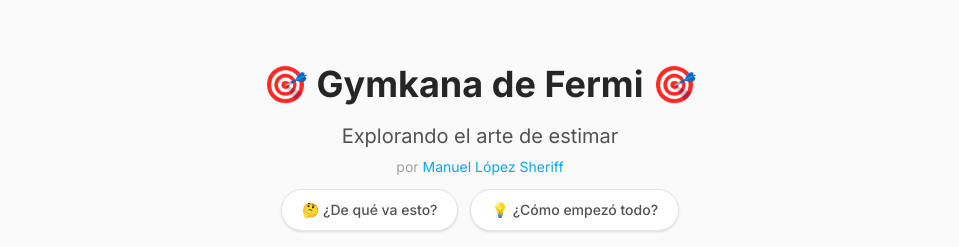
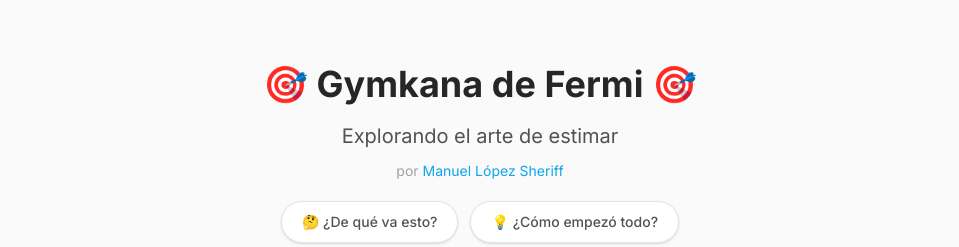
Before and after one commit to sheriffff/fermi, a Vue app: page / in a window 1280 px wide. Shown: the top 247 px of the page, without its empty margins (160-1119 px from the left). Built offline with nearby package versions, Linux system fonts and the light colour scheme; no server answers.

Commit message:
manuel margin

```diff
--- a/src/views/HomeView.vue
+++ b/src/views/HomeView.vue
@@ -52,7 +52,7 @@ function handleFermiClick() {
         <p class="text-xl text-neutral-600 leading-relaxed mb-1">
           Explorando el arte de estimar
         </p>
-        <p class="text-sm text-neutral-400 mb-3">
+        <p class="text-sm text-neutral-400 mt-2 mb-5">
           <span @click.prevent="handlePorClick" class="cursor-default select-none">por</span> <a href="https://www.linkedin.com/in/sheriff-data" target="_blank" class="text-primary-500 hover:underline">Manuel López Sheriff</a>
         </p>
         <div class="flex justify-center gap-3">
```
